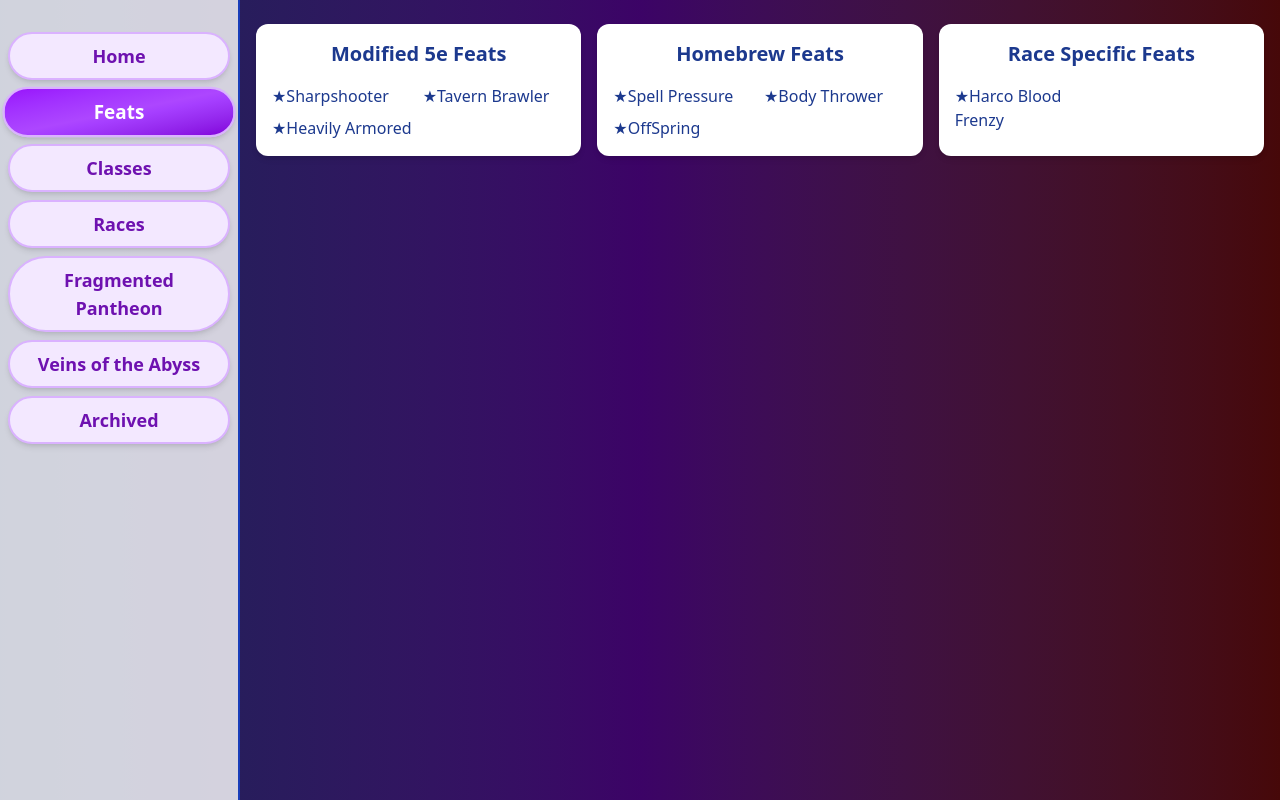
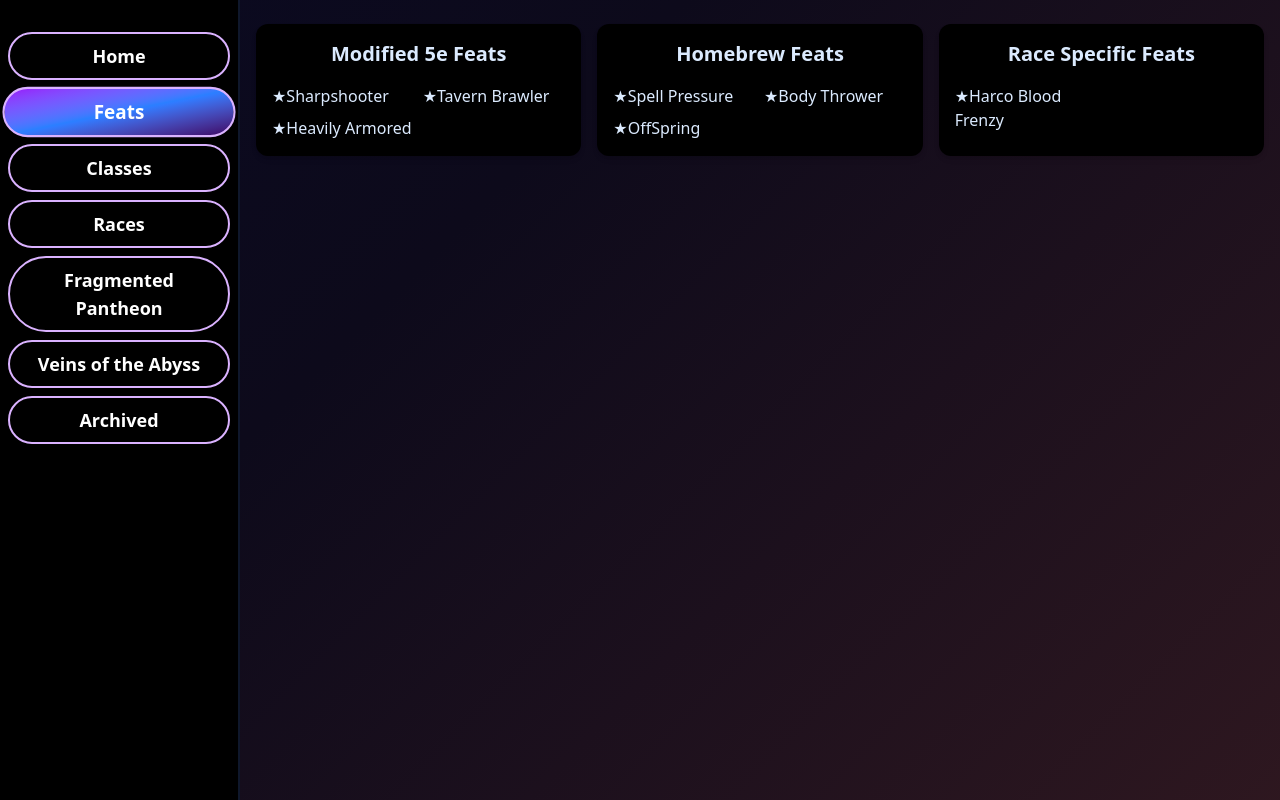
Before and after one commit to VivianVanilla/dnd.vivi.nexus, a React (Vite) app in the folder dnd/: page /Feats in a window 1280 px wide. Built offline with nearby package versions, Linux system fonts and the light colour scheme.

Commit message:
changed style

```diff
--- a/dnd/index.html
+++ b/dnd/index.html
@@ -5,14 +5,31 @@
     <link rel="icon" type="image/svg+xml" href="/star.svg" />
     <meta name="viewport" content="width=device-width, initial-scale=1.0" />
     <link rel="stylesheet" href="src/App.css" />
+    <style>
+  :root {
+    margin: 0;
+    padding: 0;
+    min-height: 100vh;
+    background: linear-gradient(-45deg, #4e2424, #0d0a1b, #010833, #000);
+    background-size: 400% 400%;
+    animation: gradientChase 15s ease infinite;
+    color: #f5f5f5;
+  }
+
+  @keyframes gradientChase {
+    0%   { background-position: 0% 50%; }
+    50%  { background-position: 100% 50%; }
+    100% { background-position: 0% 50%; }
+  }
+</style>
+
     <title>DND Homebrew</title>
 
   </head>
   <body>
     <div
       id="root"
-      class="min-h-screen bg-gradient-to-r from-blue-950 via-purple-950 to-red-950
-             "
+      class=""
     >
     </div>
     <script type="module" src="/src/main.jsx"></script>
--- a/dnd/src/Home.jsx
+++ b/dnd/src/Home.jsx
@@ -7,24 +7,24 @@ function Home() {
         <h1 className="text-4xl sm:text-5xl font-extrabold text-blue-100 drop-shadow-lg mb-2 animate-bounce tracking-wide">
           Viviverse Homebrew
         </h1>
-        <h2 className="text-base sm:text-lg text-blue-900 bg-white/80 rounded-xl px-3 sm:px-6 py-2 sm:py-3 shadow-md mb-6 max-w-2xl text-center">
+        <h2 className="text-base sm:text-lg text-white-900 bg-white/10 rounded-xl px-3 sm:px-6 py-2 sm:py-3 shadow-md mb-6 max-w-2xl text-center">
           Welcome to my Homebrew DND content. You can find my custom feats, edited feats, new classes and campaign information!<br />
           I made this website to help my players have an easier time making characters and understanding the world they will play in.
         </h2>
 
-        <div className="w-full max-w-xl bg-white/90 rounded-2xl shadow-lg p-4 sm:p-6 mb-8">
-          <h3 className="text-xl sm:text-2xl font-bold text-blue-900 mb-2">Newest Content:</h3>
-          <ul className="list-disc list-inside text-blue-800">
+        <div className="w-full max-w-xl bg-black rounded-2xl shadow-lg p-4 sm:p-6 mb-8">
+          <h3 className="text-xl sm:text-2xl font-bold text-blue-100 mb-2">Newest Content:</h3>
+          <ul className="list-disc list-inside text-blue-100">
             <li>New Warlock Subclass: Primordial Shadow  </li>
             <li>New Class: The LifeWeaver | A flexible 'do anything' class </li>
           </ul>
         </div>
 
-        <div className="w-full max-w-xl bg-white/90 rounded-2xl shadow-lg p-4 sm:p-6">
-          <h2 className="text-lg sm:text-xl font-semibold text-blue-900 mb-2">Uncategorized Content</h2>
-          <ul className="list-disc list-inside text-blue-800">
+        <div className="w-full max-w-xl bg-black rounded-2xl shadow-lg p-4 sm:p-6">
+          <h2 className="text-lg sm:text-xl font-semibold text-blue-100 mb-2">Uncategorized Content</h2>
+          <ul className="list-disc list-inside text-blue-100">
             <li>
-              <a className="text-purple-600 underline hover:text-purple-800 transition" href="https://homebrewery.naturalcrit.com/share/-z5fBGxy77SQ" target="_blank" rel="noopener noreferrer">
+              <a className="text-blue-100 underline hover:text-blue-300 transition" href="https://homebrewery.naturalcrit.com/share/-z5fBGxy77SQ" target="_blank" rel="noopener noreferrer">
                 Eryndors Light Ray
               </a>
             </li>
--- a/dnd/src/components/Layout.jsx
+++ b/dnd/src/components/Layout.jsx
@@ -25,10 +25,10 @@ function Layout({ children }) {
       {/* Sidebar for desktop, dropdown for mobile */}
       <aside className="sm:w-60 w-full sm:min-h-screen flex-shrink-0">
         {/* Mobile Dropdown */}
-        <div className="sm:hidden w-full px-4 py-2 bg-white/80 border-b-2 border-blue-800 flex items-center justify-between">
-          <span className="font-bold text-blue-900 text-lg">Menu</span>
+        <div className="sm:hidden w-full px-4 py-2 bg-black border-b-2 border-slate-900 flex items-center justify-between">
+          <span className="font-bold text-white text-lg">Menu</span>
           <button
-            className="p-2 rounded-md border border-blue-800 bg-blue-900 text-white"
+            className="p-2 rounded-md border border-slate-900 bg-blue-950 text-white"
             onClick={() => setSidebarOpen((open) => !open)}
             aria-label="Toggle sidebar menu"
           >
@@ -67,7 +67,7 @@ function Layout({ children }) {
         </div>
         {/* Dropdown menu for mobile */}
         {sidebarOpen && (
-          <nav className="sm:hidden flex flex-col gap-2 px-4 py-2 bg-white/90 border-b-2 border-blue-800 z-10">
+          <nav className="sm:hidden flex flex-col gap-2 px-4 py-2 bg-black border-b-2 border-slate-900 z-10">
             {sidebarLinks.map((link) => (
               <SidebarButton
                  path={link.path}
@@ -79,7 +79,7 @@ function Layout({ children }) {
           </nav>
         )}
         {/* Sidebar for desktop */}
-        <nav className="hidden sm:flex flex-col gap-2 py-8 px-2 bg-white/80 min-h-screen border-r-2 border-blue-800 items-stretch">
+        <nav className="hidden sm:flex flex-col gap-2 py-8 px-2 bg-black min-h-screen border-r-2 border-slate-900 items-stretch">
           {sidebarLinks.map((link) => (
             <SidebarButton
               path={link.path}
--- a/dnd/src/components/SidebarButton.jsx
+++ b/dnd/src/components/SidebarButton.jsx
@@ -15,8 +15,8 @@ export default function SidebarButton({ label, active, path  }) {
         transition-all duration-200
         text-base sm:text-lg
         ${active
-          ? 'bg-gradient-to-br from-purple-600 via-purple-500 to-purple-700 text-white border-purple-300 scale-105'
-          : 'bg-purple-100 hover:bg-purple-200 text-purple-800 border-purple-300 hover:scale-105 hover:border-purple-500'}
+          ? 'bg-gradient-to-br from-purple-600 via-blue-500 to-purple-950 text-white border-purple-300 scale-105'
+          : ' hover:bg-blue-950 text-white border-purple-300 hover:scale-105 hover:border-white'}
       `}
     >
       {label}
--- a/dnd/src/components/featModal.jsx
+++ b/dnd/src/components/featModal.jsx
@@ -1,12 +1,38 @@
 import ReactMarkdown from "react-markdown";
 import remarkGfm from "remark-gfm";
+import { useState, useEffect } from "react";
+
+// 🎨 your color pool (expand to 100 if you want)
+const COLORS = [
+  "bg-red-100",
+  "bg-blue-100",
+  "bg-green-100",
+  "bg-purple-100",
+  "bg-pink-100",
+  "bg-yellow-100",
+  "bg-cyan-100",
+  "bg-rose-100",
+  "bg-emerald-100",
+  "bg-indigo-100",
+];
 
 export default function FeatModal({ isOpen, onClose, title, content }) {
+  const [color, setColor] = useState();
+
+  useEffect(() => {
+    if (isOpen) {
+      const randomColor = COLORS[Math.floor(Math.random() * COLORS.length)];
+      setColor(randomColor);
+    }
+  }, [isOpen]);
+
   if (!isOpen) return null;
 
   return (
     <div className="fixed inset-0 z-50 flex items-center justify-center bg-black/60 p-4">
-      <div className="bg-white rounded-xl shadow-xl w-full max-w-3xl h-[80vh] sm:h-[90vh] overflow-y-auto p-6 relative">
+      <div
+        className={`${color} rounded-xl shadow-xl w-full max-w-3xl h-[80vh] sm:h-[90vh] overflow-y-auto p-6 relative transition-colors duration-500`}
+      >
         {/* Close button */}
         <button
           className="absolute top-4 right-4 text-gray-600 hover:text-gray-900 font-bold text-lg"
@@ -16,7 +42,7 @@ export default function FeatModal({ isOpen, onClose, title, content }) {
         </button>
 
         {/* Title */}
-        <h2 className="text-2xl font-bold text-blue-900 mb-4 text-center">
+        <h2 className="text-2xl font-bold text-black mb-4 text-center">
           {title}
         </h2>
 
--- a/dnd/src/pages/Classes.jsx
+++ b/dnd/src/pages/Classes.jsx
@@ -4,9 +4,7 @@ function Classes() {
   return (
     <Layout>
 
-      <main className="flex-1 flex flex-col items-center py-6 px-1 sm:px-4 bg-green-950">
 
-      </main>
     </Layout>
   );
 }
--- a/dnd/src/pages/Feats.jsx
+++ b/dnd/src/pages/Feats.jsx
@@ -16,11 +16,11 @@ function Feats() {
       <main className="grid grid-cols-1 sm:grid-cols-3 gap-4 py-6 px-2 sm:px-4">
 
         {/* Modified 5e Feats */}
-        <div className="bg-white rounded-xl shadow-md p-4">
-          <h2 className="text-xl font-bold text-blue-900 mb-4 text-center">
+        <div className="bg-black rounded-xl shadow-md p-4">
+          <h2 className="text-xl font-bold text-blue-100 mb-4 text-center">
             Modified 5e Feats
           </h2>
-          <ul className="grid grid-cols-1 sm:grid-cols-2 gap-2 text-blue-900 font-medium">
+          <ul className="grid grid-cols-1 sm:grid-cols-2 gap-2 text-blue-100 font-medium">
             {modified.map(feat => (
               <li
                 key={feat.id}
@@ -34,11 +34,11 @@ function Feats() {
         </div>
 
         {/* Homebrew Feats */}
-        <div className="bg-white rounded-xl shadow-md p-4">
-          <h2 className="text-xl font-bold text-blue-900 mb-4 text-center">
+        <div className="bg-black rounded-xl shadow-md p-4">
+          <h2 className="text-xl font-bold text-blue-100 mb-4 text-center">
             Homebrew Feats
           </h2>
-          <ul className="grid grid-cols-1 sm:grid-cols-2 gap-2 text-blue-900 font-medium">
+          <ul className="grid grid-cols-1 sm:grid-cols-2 gap-2 text-blue-100 font-medium">
             {homebrew.map(feat => (
               <li
                 key={feat.id}
@@ -52,11 +52,11 @@ function Feats() {
         </div>
 
         {/* Racial Feats  */}
-        <div className="bg-white rounded-xl shadow-md p-4">
-          <h2 className="text-xl font-bold text-blue-900 mb-4 text-center">
+        <div className="bg-black rounded-xl shadow-md p-4">
+          <h2 className="text-xl font-bold text-blue-100 mb-4 text-center">
             Race Specific Feats
           </h2>
-          <ul className="grid grid-cols-1 sm:grid-cols-2 gap-2 text-blue-900 font-medium">
+          <ul className="grid grid-cols-1 sm:grid-cols-2 gap-2 text-blue-100 font-medium">
             {racial.map(feat => (
               <li
                 key={feat.id}
```
